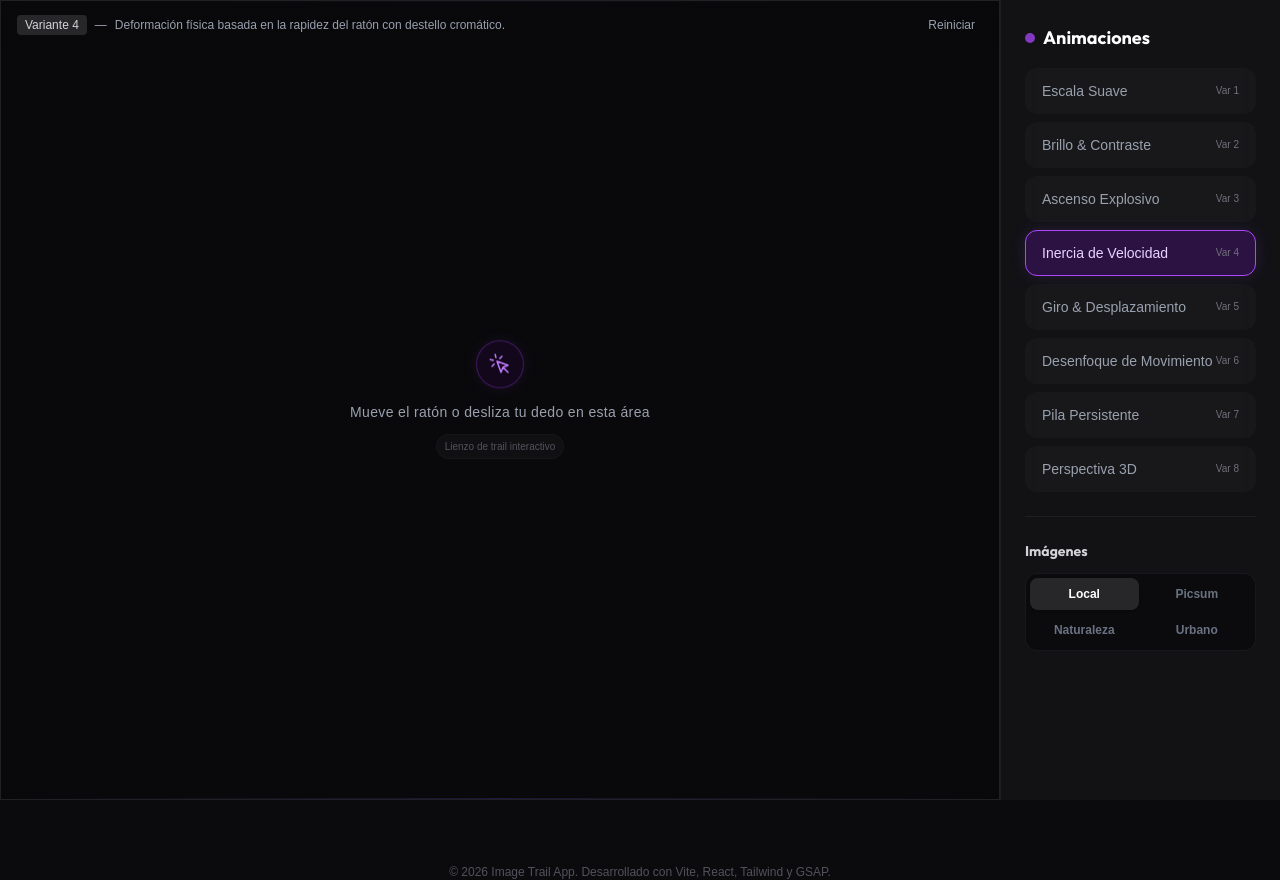
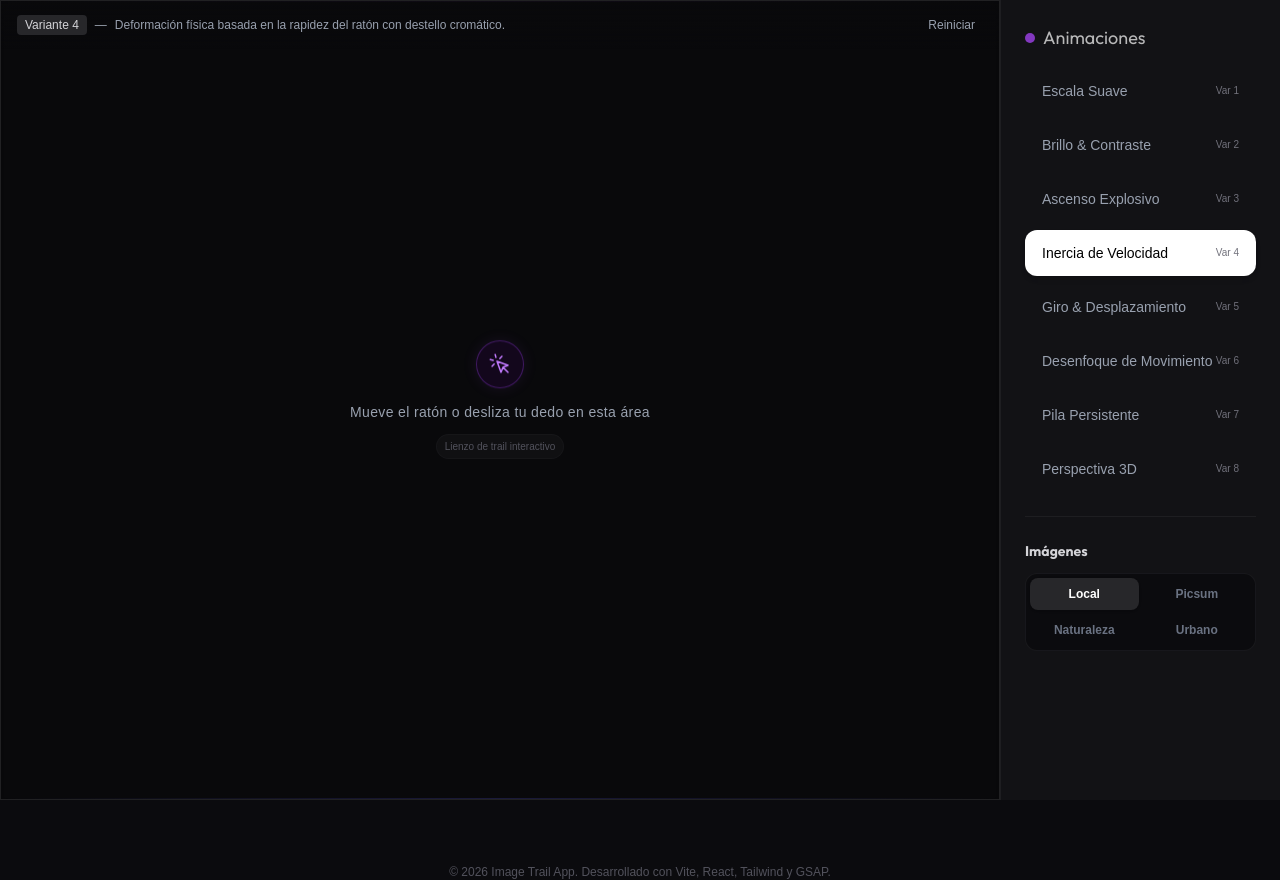
Before and after one commit to sebastianvasquezechavarria1234/image-trail, a React (Vite) app: page / in a window 1280 px wide. Built offline with nearby package versions, Linux system fonts and the light colour scheme; a web font is replaced by a local one.

Commit message:
Feat: thinner Animaciones title, no bg on buttons, white bg when active

```diff
--- a/src/App.jsx
+++ b/src/App.jsx
@@ -148,7 +148,7 @@ function App() {
         {/* Sidebar Controls */}
         <div className="h-full flex flex-col gap-6 bg-zinc-900/60 backdrop-blur-xl border-l border-zinc-800/60 p-6">
           <div>
-            <h2 className="text-lg font-bold text-white mb-4 flex items-center gap-2">
+            <h2 className="text-lg font-light text-white/70 mb-4 flex items-center gap-2">
               <span className="inline-block w-2.5 h-2.5 rounded-full bg-purple-500 animate-pulse"></span>
               Animaciones
             </h2>
@@ -157,10 +157,10 @@ function App() {
                 <button
                   key={v.id}
                   onClick={() => setVariant(v.id)}
-                  className={`w-full text-left px-4 py-3 rounded-xl border text-sm font-medium transition-all duration-300 ${
+                  className={`w-full text-left px-4 py-3 rounded-xl border text-sm font-medium transition-all duration-500 ${
                     variant === v.id
-                      ? 'bg-purple-600/20 border-purple-500 text-purple-200 shadow-[0_0_15px_rgba(168,85,247,0.15)]'
-                      : 'bg-zinc-800/30 border-transparent text-gray-400 hover:bg-zinc-800/60 hover:text-white'
+                      ? 'bg-white border-white/80 text-black shadow-md'
+                      : 'border-transparent text-gray-400 hover:text-white'
                   }`}
                 >
                   <div className="flex items-center justify-between">
```
